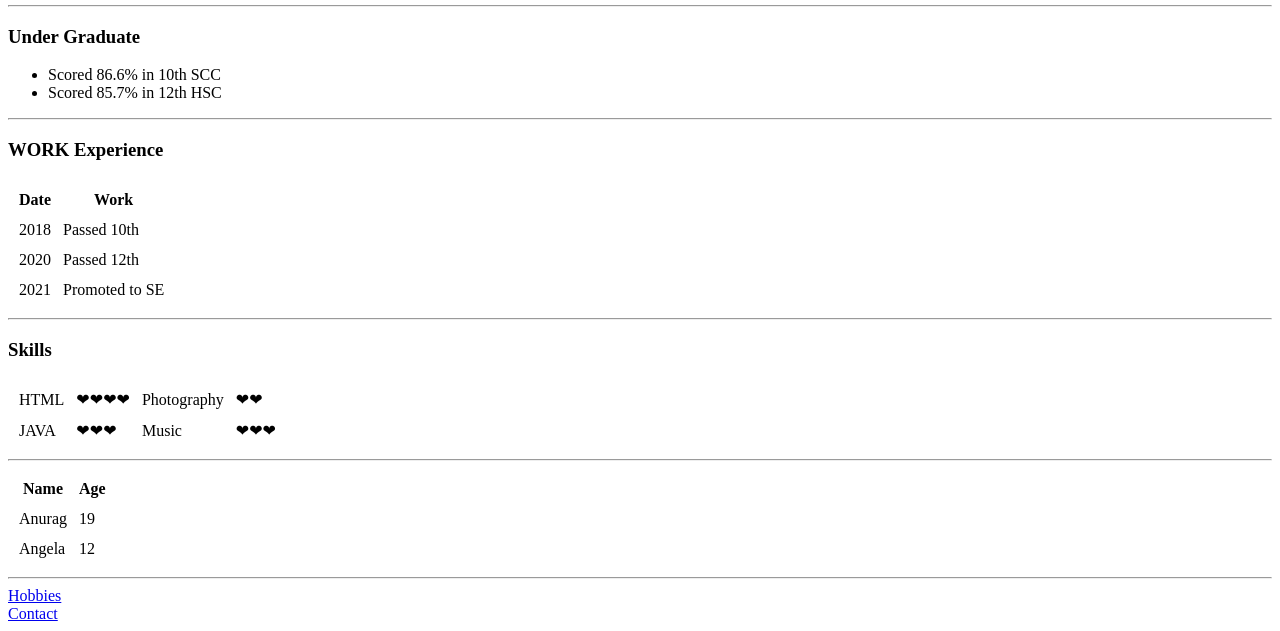
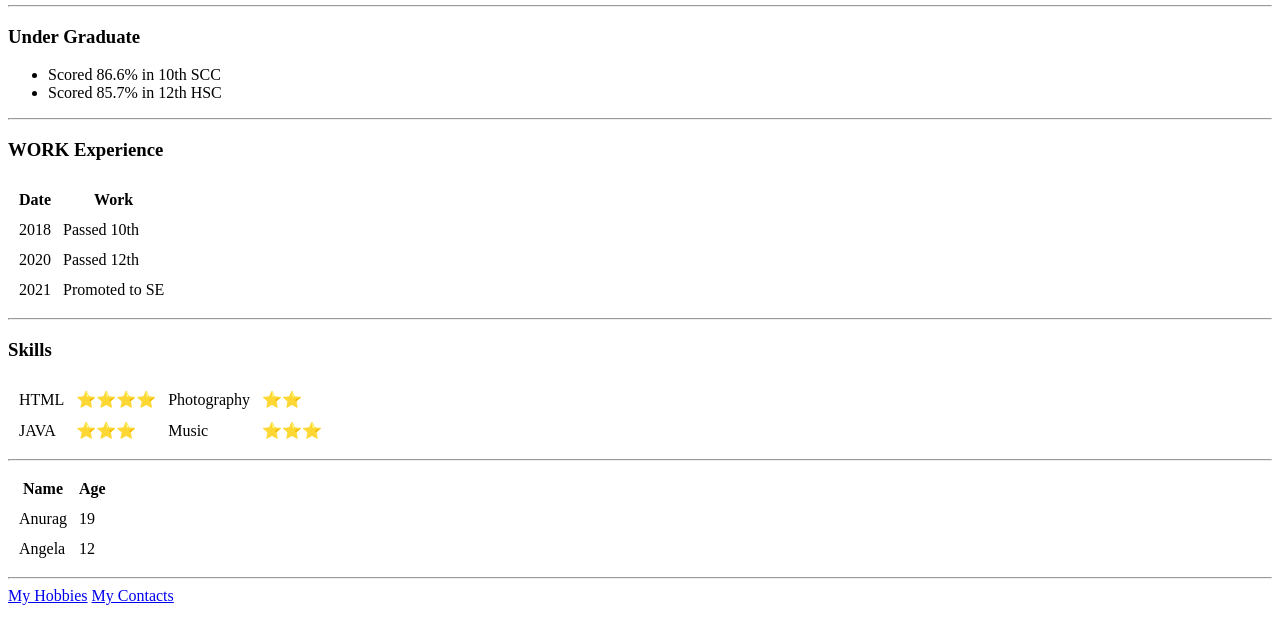
Before and after one commit to AnuragG2110/cv, a plain HTML site: page index.html in a window 1280 px wide. Shown: the part 217-848 px from the top of the page. Drawn offline with Linux system fonts and the light colour scheme; files whose address does not match are found by name.

Commit message:
Update index.html

```diff
--- a/index.html
+++ b/index.html
@@ -50,15 +50,15 @@
   <table cellspacing="10">
     <tr>
       <td>HTML</td>
-      <td>❤❤❤❤</td>
+      <td>⭐⭐⭐⭐</td>
       <td>Photography</td>
-      <td>❤❤</td>
+      <td>⭐⭐</td>
     </tr>
     <tr>
       <td>JAVA</td>
-      <td>❤❤❤</td>
+      <td>⭐⭐⭐</td>
       <td>Music</td>
-      <td>❤❤❤</td>
+      <td>⭐⭐⭐</td>
 
     </tr>
 
@@ -87,8 +87,8 @@
     </tfoot>
   </table>
   <hr>
-  <a href="file:///E:/1.WEB%20DEV/Html%20-%20Personal%20Site/Hobbies.html">Hobbies</a><br>
-  <a href="file:///E:/1.WEB%20DEV/Html%20-%20Personal%20Site/contact.html">Contact</a>
+  <a href="file:///E:/1.WEB%20DEV/Html%20-%20Personal%20Site/Hobbies.html">My Hobbies</a>
+  <a href="file:///E:/1.WEB%20DEV/Html%20-%20Personal%20Site/contact.html">My Contacts</a>
 
 
 </body>
```
